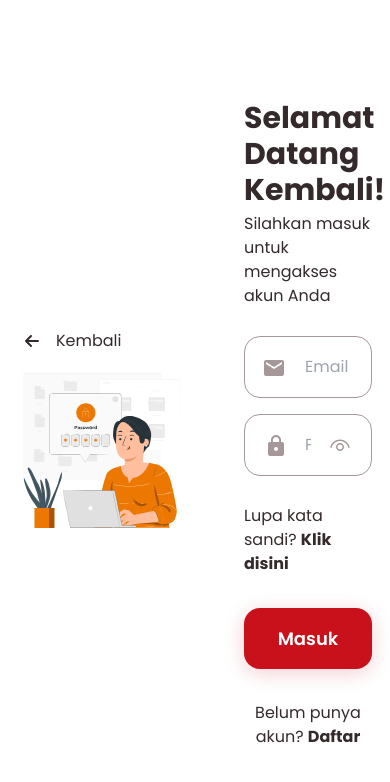
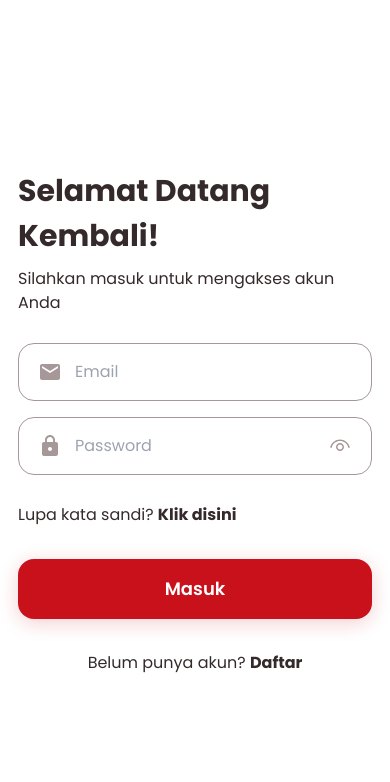
Before and after one commit to ivannoard/simpelmen-fe, a React (Create React App) app: page /login in a window 390 px wide. Shown: the top 782 px of the page. Built offline with nearby package versions, Linux system fonts and the light colour scheme.

Commit message:
update responsiveness login page

```diff
--- a/src/index.css
+++ b/src/index.css
@@ -2,6 +2,7 @@
 @tailwind components;
 @tailwind utilities;
 
+/* global */
 * {
   @apply font-poppins text-dark;
 }
@@ -11,54 +12,62 @@ body {
 }
 
 h1 {
-  @apply font-bold text-6xl;
+  @apply font-bold text-6xl leading-normal;
 }
 h2 {
-  @apply font-bold text-45/sp;
+  @apply font-bold text-45/sp leading-normal;
 }
 h3 {
-  @apply font-bold text-3xl;
+  @apply font-bold text-3xl leading-normal;
+}
+h4 {
+  @apply font-bold text-2xl leading-normal;
+}
+h5 {
+  @apply font-bold text-xl leading-normal;
+}
+h6 {
+  @apply font-bold text-lg leading-normal;
+}
+p {
+  @apply text-base leading-normal;
 }
 
+/* container */
 .containers {
-  @apply container mx-auto max-w-screen-xl px-5 py-100/sp;
+  @apply container mx-auto max-w-screen-xl px-18/sp xs:px-12 py-100/sp;
+}
+
+/* button */
+.button-fill {
+  @apply text-lg text-white font-semibold px-30/sp py-4 rounded-2xl bg-primary-900 hover:bg-primary-600 shadow-[0_4px_20px_0_#C9111B33];
+}
+.button-gradient {
+  @apply text-lg text-white font-semibold px-30/sp py-4 rounded-2xl bg-gradient-to-bl from-orange-900 to-primary-900 hover:from-primary-900 hover:to-orange-900 shadow-[0_4px_20px_0_#C9111B33];
+}
+.button-white {
+  @apply text-lg text-dark font-semibold px-30/sp py-4 rounded-2xl bg-white hover:text-primary-900 shadow-[0_4px_20px_0_#C9111B33];
+}
+
+.button-fill-sm {
+  @apply text-15/sp text-white font-semibold px-5 py-2 rounded-2xl bg-primary-900 hover:bg-primary-600 shadow-[0_4px_20px_0_#C9111B33];
+}
+.btn-white-sm {
+  @apply text-15/sp text-dark font-semibold px-30/sp py-2 rounded-2xl bg-white hover:text-primary-900 shadow-[0_4px_20px_0_#C9111B33];
+}
+
+/* form */
+.input-field {
+  @apply w-full py-4 pr-6 pl-14 rounded-2xl border-secondary-800 border-0.5/sp focus:outline-none focus:border-orange-900;
+}
+.input-password-field {
+  @apply w-full py-4 px-14 rounded-2xl border-secondary-800 border-0.5/sp focus:outline-none focus:border-orange-900;
 }
 
 /* utilities */
 .transition-200 {
   @apply transition duration-200 ease-in-out;
 }
-
 .transition-all-200 {
   @apply transition-all duration-200 ease-in-out;
 }
-
-/* button */
-.button-fill {
-  @apply text-lg text-white font-semibold px-30/sp py-[16.5px] rounded-2xl bg-primary-900 hover:bg-primary-600 shadow-[0_4px_20px_0_#C9111B33];
-}
-
-.button-gradient {
-  @apply text-lg text-white font-semibold px-30/sp py-[16.5px] rounded-2xl bg-gradient-to-bl from-orange-900 to-primary-900 hover:from-primary-900 hover:to-orange-900 shadow-[0_4px_20px_0_#C9111B33];
-}
-
-.button-white {
-  @apply text-lg text-dark font-semibold px-30/sp py-[16.5px] rounded-2xl bg-white hover:text-primary-900 shadow-[0_4px_20px_0_#C9111B33];
-}
-
-.button-fill-sm {
-  @apply text-15/sp text-white font-semibold px-5 py-[8.5px] rounded-2xl bg-primary-900 hover:bg-primary-600 shadow-[0_4px_20px_0_#C9111B33];
-}
-
-.btn-white-sm {
-  @apply text-15/sp text-dark font-semibold px-30/sp py-[8.5px] rounded-2xl bg-white hover:text-primary-900 shadow-[0_4px_20px_0_#C9111B33];
-}
-
-/* form */
-.input-field {
-  @apply w-full py-[.625rem] pr-[.625rem] pl-[3.75rem] rounded-2xl border-secondary-800 border-[.0313rem] leading-10 focus:outline-none focus:border-orange-900;
-}
-
-.input-password-field {
-  @apply w-full py-[.625rem] px-[3.75rem] rounded-2xl border-secondary-800 border-[.0313rem] leading-10 focus:outline-none focus:border-orange-900;
-}
--- a/src/pages/Auth/Login.jsx
+++ b/src/pages/Auth/Login.jsx
@@ -10,9 +10,9 @@ const Login = () => {
   const [showPassword, setShowPassword] = useState(false);
   return (
     <>
-      <main className='containers'>
-        <div className='w-full grid grid-cols-12 gap-x-8 items-center'>
-          <div className='col-span-6'>
+      <main className='containers min-h-screen flex justify-center items-center'>
+        <div className='w-full grid grid-cols-4 2xsm:grid-cols-8 2md:grid-cols-12 gap-x-4 2xsm:gap-x-8 items-center'>
+          <div className='col-span-6 hidden 2md:block'>
             <Link to='/' className='flex items-center mb-3'>
               <HiOutlineArrowSmLeft className='text-2xl mr-3' />
               <span className='leading-10'>Kembali</span>
@@ -20,9 +20,9 @@ const Login = () => {
             <img src={svg.loginPage} alt='woman-and-password-laptop' />
           </div>
 
-          <div className='col-start-8 col-span-5'>
+          <div className='2xsm:col-start-2 2md:col-start-8 col-span-4 2xsm:col-span-6 2md:col-span-5'>
             <div className='w-full'>
-              <h3 className='mb-1'>Selamat Datang Kembali!</h3>
+              <h3 className='mb-2'>Selamat Datang Kembali!</h3>
               <p className='mb-7'>Silahkan masuk untuk mengakses akun Anda</p>
               <form className='flex flex-col mb-8'>
                 <div className='relative w-full flex flex-col mb-4'>
@@ -30,24 +30,30 @@ const Login = () => {
                     type='email'
                     className='input-field'
                     placeholder='Email'
+                    name='email'
+                    required
+                    autoComplete='on'
                   />
-                  <MdEmail className='absolute text-2xl top-5 left-[1.125rem] fill-secondary-800' />
+                  <MdEmail className='absolute text-2xl top-17/sp left-5 fill-secondary-800' />
                 </div>
                 <div className='relative w-full flex flex-col mb-7'>
                   <input
                     type={showPassword ? "text" : "password"}
                     className='input-password-field'
                     placeholder='Password'
+                    name='password'
+                    required
+                    autoComplete='on'
                   />
-                  <MdLock className='absolute text-2xl top-5 left-5 fill-secondary-800' />
+                  <MdLock className='absolute text-2xl top-17/sp left-5 fill-secondary-800' />
                   {showPassword ? (
                     <VscEyeClosed
-                      className='absolute text-2xl top-5 right-5 fill-secondary-800'
+                      className='absolute text-2xl top-17/sp right-5 fill-secondary-800'
                       onClick={() => setShowPassword(!showPassword)}
                     />
                   ) : (
                     <VscEye
-                      className='absolute text-2xl top-5 right-5 fill-secondary-800'
+                      className='absolute text-2xl top-17/sp right-5 fill-secondary-800'
                       onClick={() => setShowPassword(!showPassword)}
                     />
                   )}
@@ -58,11 +64,11 @@ const Login = () => {
                     Klik disini
                   </Link>
                 </p>
-                <button className='button-fill'>Masuk</button>
+                <button className='button-fill transition-200'>Masuk</button>
               </form>
               <p className='text-center'>
                 Belum punya akun?{" "}
-                <Link to='/' className='font-bold'>
+                <Link to='/register' className='font-bold'>
                   Daftar
                 </Link>
               </p>
--- a/tailwind.config.js
+++ b/tailwind.config.js
@@ -39,13 +39,19 @@ module.exports = {
         poppins: ["Poppins", "sans-serif"],
       },
       spacing: {
-        "30/sp": "1.875rem",
+        "17/sp": "17px",
+        "18/sp": "18px",
+        "30/sp": "30px",
+        "60/sp": "60px",
         "100/sp": "100px",
       },
       fontSize: {
         "45/sp": "45px",
         "15/sp": "15px",
       },
+      borderWidth: {
+        "0.5/sp": "0.5px",
+      },
     },
   },
   plugins: [],
```
